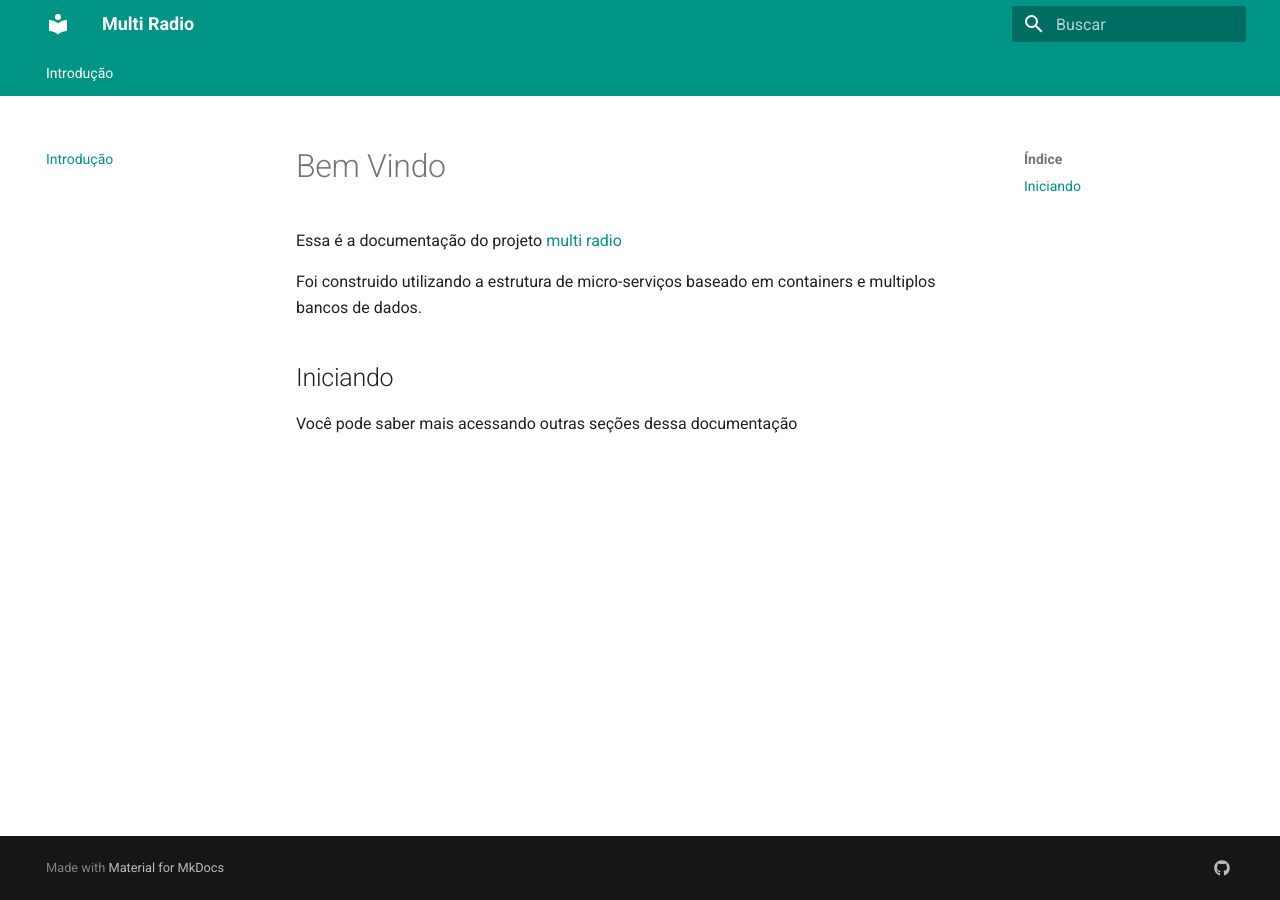
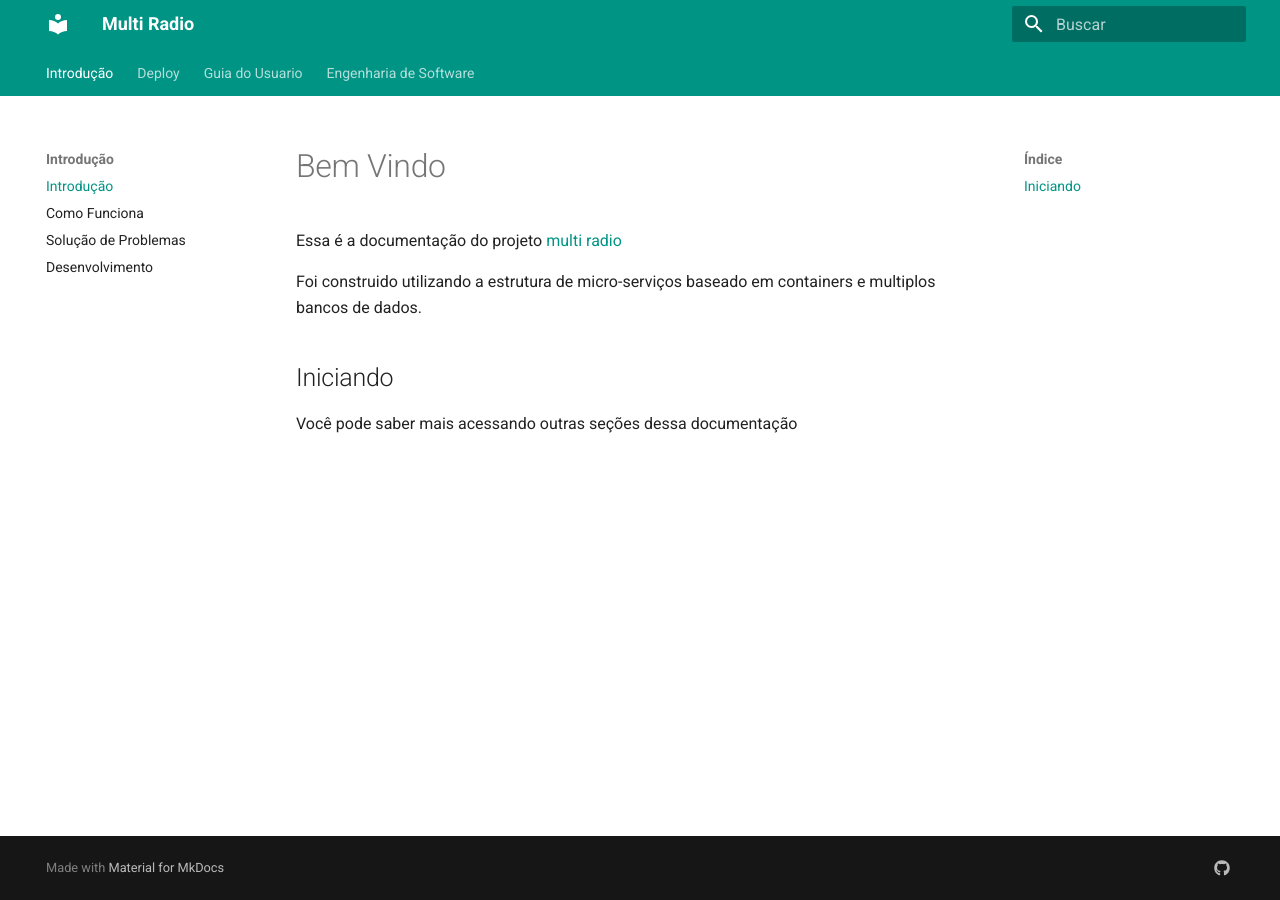
Before and after one commit to BRKsReginaldo/multi-radio, an MkDocs documentation site: the page built from docs/index.md, in a window 1280 px wide. Built offline with MkDocs 1.6.1 and Material for MkDocs 9.7.7, drawn with Linux system fonts in a browser that asks for light colours.

Commit message:
added initial docs

```diff
--- a/mkdocs.yml
+++ b/mkdocs.yml
@@ -1,7 +1,15 @@
 site_name: 'Multi Radio'
 site_description: 'Documentação do projeto multi radio'
 nav:
-  - Introdução: index.md
+  - Introdução:
+      - Introdução: index.md
+      - Como Funciona: how-it-works.md
+      - Solução de Problemas: troubleshooting.md
+      - Desenvolvimento: development.md
+  - Deploy:
+      - Guia de Instalação: deployment/installation-guide.md
+  - Guia do Usuario: user-guide/index.md
+  - Engenharia de Software: software-engineering/index.md
 theme:
   name: 'material'
   language: pt
```
Also changed, not shown: docs/deployment/installation-guide.md (added, +3 -0 lines), docs/development.md (added, +3 -0 lines), docs/how-it-works.md (added, +3 -0 lines), docs/index.md (+0 -2 lines), docs/software-engineering/index.md (added, +1 -0 lines), docs/troubleshooting.md (added, +3 -0 lines), docs/user-guide/index.md (added, +1 -0 lines).
